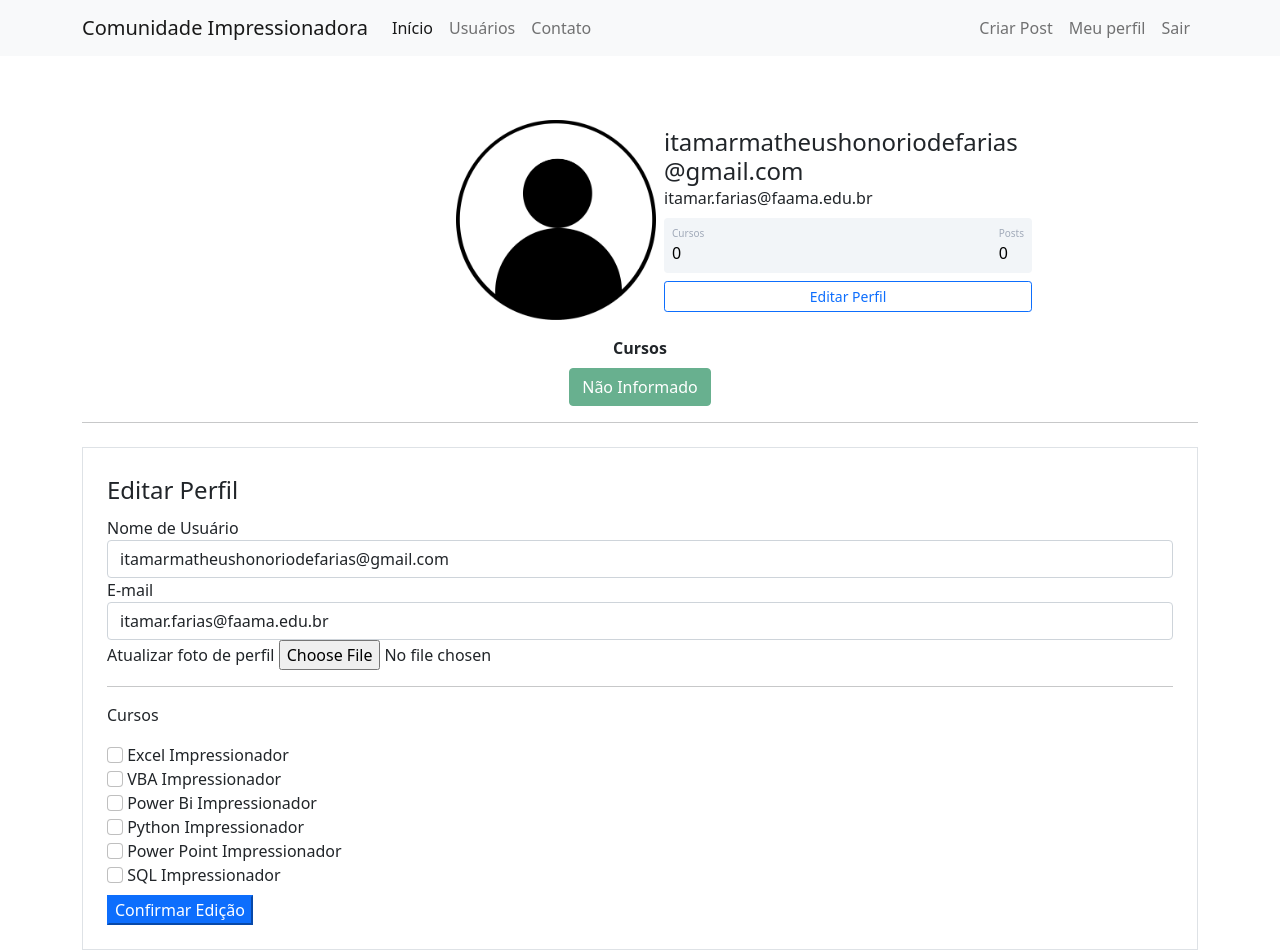
After one commit to ItaFariasSeven/sistema-comunidade-impressionadora, a Flask app: page /perfil/editar in a window 1280 px wide. The commit adds this page. Run offline with Flask 3, Linux system fonts and the light colour scheme; a user stored in the database is signed in; some libraries are stand-ins or nearby versions.

Commit message:
Versão finalizada do projeto

```diff
--- a/comunidadeimpressionadora/__init__.py
+++ b/comunidadeimpressionadora/__init__.py
@@ -11,6 +11,8 @@ app.config['SQLALCHEMY_DATABASE_URI'] = 'sqlite:///comunidade.db'
 database = SQLAlchemy(app)
 bcrypt = Bcrypt(app)
 login_manager = LoginManager(app)
+login_manager.login_view = 'login'
+login_manager.login_message_category = 'alert-info'
 
 #O app é criado e depois ele roda os routes
 from comunidadeimpressionadora import routes
--- a/comunidadeimpressionadora/forms.py
+++ b/comunidadeimpressionadora/forms.py
@@ -1,7 +1,9 @@
 from flask_wtf import FlaskForm
-from wtforms import StringField, PasswordField, SubmitField, BooleanField
-from wtforms.validators import DataRequired, Email, EqualTo, Length, ValidationError
+from flask_wtf.file import FileField, FileAllowed
+from wtforms import StringField, PasswordField, SubmitField, BooleanField, TextAreaField
+from wtforms.validators import DataRequired, Email, EqualTo, Length, ValidationError, length
 from comunidadeimpressionadora.models import Usuario
+from flask_login import current_user
 
 class FormCriarConta(FlaskForm):
     username = StringField('Nome de Usuário', validators=[DataRequired()])
@@ -21,3 +23,27 @@ class FormLogin(FlaskForm):
     password = PasswordField('Senha', validators=[DataRequired(), Length(6,20)])
     remember_data = BooleanField('Lembrar dados de Acesso')
     button_submit_login = SubmitField('Fazer Login')
+
+class FormEditarPerfil(FlaskForm):
+    username = StringField('Nome de Usuário', validators=[DataRequired()])
+    email = StringField('E-mail', validators=[DataRequired(), Email()])
+    photo_perfil = FileField('Atualizar foto de perfil', validators=[FileAllowed(['jpg', 'png'])])
+    course_excel = BooleanField('Excel Impressionador')
+    course_vba = BooleanField('VBA Impressionador')
+    course_powerbi = BooleanField('Power Bi Impressionador')
+    course_python = BooleanField('Python Impressionador')
+    course_ppt = BooleanField('Power Point Impressionador')
+    course_sql = BooleanField('SQL Impressionador')
+    button_submit_editperfil = SubmitField('Confirmar Edição')
+
+    def validate_email(self, email):
+        if current_user.email != email.data:
+            usuario = Usuario.query.filter_by(email=email.data).first()
+            if usuario:
+                raise ValidationError('Já existe um usuário com esse e-mail, cadastre outro e-mail')
+
+
+class FormCriarPost(FlaskForm):
+    title = StringField('Titulo do Post', validators=[DataRequired(), length(2, 100)])
+    body = TextAreaField('Escreva seu Post Aqui', validators=[DataRequired()])
+    button_submit = SubmitField('Criar Post')
--- a/comunidadeimpressionadora/models.py
+++ b/comunidadeimpressionadora/models.py
@@ -16,6 +16,9 @@ class Usuario(database.Model, UserMixin):
     posts = database.relationship('Post', backref='autor', lazy=True)
     courses = database.Column(database.String, nullable=False, default='Não Informado')
 
+    def contar_posts(self):
+        return len(self.posts)
+
 class Post(database.Model):
     id = database.Column(database.Integer, primary_key=True)
     title = database.Column(database.String, nullable=False)
--- a/comunidadeimpressionadora/routes.py
+++ b/comunidadeimpressionadora/routes.py
@@ -1,22 +1,26 @@
-from flask import render_template, redirect, url_for, flash, request
+from flask import render_template, redirect, url_for, flash, request, abort
 from comunidadeimpressionadora import app, database, bcrypt
-from comunidadeimpressionadora.forms import FormLogin, FormCriarConta
+from comunidadeimpressionadora.forms import FormLogin, FormCriarConta, FormEditarPerfil, FormCriarPost
 from comunidadeimpressionadora.models import Usuario, Post
-from flask_login import login_user
-
-lista_usuarios = ['lira', 'alessandro', 'josef']
+from flask_login import login_user, logout_user, current_user, login_required
+import secrets
+import os
+from PIL import Image
 
 
 @app.route('/')
 def home():
-    return render_template('home.html')
+    posts = Post.query.order_by(Post.id.desc())
+    return render_template('home.html', posts=posts)
 
 @app.route('/contato')
 def contato():
     return render_template('contato.html')
 
 @app.route('/usuarios')
+@login_required
 def usuarios():
+    lista_usuarios = Usuario.query.all()
     return render_template('usuarios.html', lista_usuarios=lista_usuarios)
 
 @app.route('/login', methods=['GET', 'POST'])
@@ -29,7 +33,11 @@ def login():
         if usuario and bcrypt.check_password_hash(usuario.password, form_login.password.data):
             login_user(usuario, remember=form_login.remember_data.data)
             flash(f'Login Feito com Sucesso no E-mail: {form_login.email.data}', 'alert-success')
-            return redirect(url_for('home'))
+            par_next = request.args.get('next')
+            if par_next:
+                return redirect(par_next)
+            else:
+                return  redirect(url_for('home'))
         else:
             flash(f'Falha no Login E-mail ou Senha errados', 'alert-danger')
     if form_criarconta.validate_on_submit() and 'button_submit_criarconta' in request.form:
@@ -40,3 +48,102 @@ def login():
         flash(f'Conta Criada para o E-mail: {form_criarconta.email.data}', 'alert-success')
         return redirect(url_for('home'))
     return render_template('login.html', form_login=form_login, form_criarconta=form_criarconta)
+
+@app.route('/sair')
+@login_required
+def sair():
+    logout_user()
+    flash (f'Logout Feito com Sucesso', 'alert-success')
+    return redirect(url_for('home'))
+
+@app.route('/perfil')
+@login_required
+def perfil():
+    foto_perfil = url_for('static', filename=f'fotos_perfil/{current_user.photo_perfil}')
+    return render_template('perfil.html', foto_perfil=foto_perfil)
+
+@app.route('/post/criar', methods=['GET', 'POST'])
+@login_required
+def criar_post():
+    form = FormCriarPost()
+    if form.validate_on_submit():
+        post = Post(title=form.title.data, body=form.body.data, autor=current_user)
+        database.session.add(post)
+        database.session.commit()
+        flash('Post Criado com Sucesso!','alert-success')
+        return redirect(url_for('home'))
+    return render_template('criarpost.html', form=form)
+
+
+
+def salvar_imagem(imagem):
+    codigo = secrets.token_hex(8)
+    nome, extensao = os.path.splitext(imagem.filename)
+    nome_arquivo = nome + codigo + extensao
+    caminho_completo = os.path.join(app.root_path, 'static/fotos_perfil', nome_arquivo)
+    tamanho = (400, 400)
+    imagem_reduzida = Image.open(imagem)
+    imagem_reduzida.thumbnail(tamanho)
+    imagem_reduzida.save(caminho_completo)
+    return nome_arquivo
+
+
+def atualizar_cursos(form):
+    lista_cursos = []
+    for campo in form:
+        if 'course_' in campo.name:
+            if campo.data:
+                lista_cursos.append(campo.label.text)
+    return ';'.join(lista_cursos)
+
+
+@app.route('/perfil/editar', methods=['GET', 'POST'])
+@login_required
+def editar_perfil():
+    form = FormEditarPerfil()
+    if form.validate_on_submit():
+        current_user.email = form.email.data
+        current_user.username = form.username.data
+        if form.photo_perfil.data:
+            nome_imagem = salvar_imagem(form.photo_perfil.data)
+            current_user.photo_perfil = nome_imagem
+        current_user.courses = atualizar_cursos(form)
+        database.session.commit()
+        flash(f'Perfil atualizado com Sucesso', 'alert-success')
+        return redirect(url_for('perfil'))
+    elif request.method == 'GET':
+        form.email.data = current_user.email
+        form.username.data = current_user.username
+    foto_perfil = url_for('static', filename=f'fotos_perfil/{current_user.photo_perfil}')
+    return render_template('editarperfil.html', foto_perfil=foto_perfil, form=form)
+
+@app.route('/post/<post_id>', methods=['GET', 'POST'])
+@login_required
+def exibir_post(post_id):
+    post = Post.query.get(post_id)
+    if current_user == post.autor:
+        form = FormCriarPost()
+        if request.method == 'GET':
+            form.title.data = post.title
+            form.body.data = post.body
+        elif form.validate_on_submit():
+            post.title = form.title.data
+            post.body = form.body.data
+            database.session.commit()
+            flash('Post Atualizado com Sucesso', 'alert-success')
+            return redirect(url_for('home'))
+    else:
+        form = None
+    return render_template('post.html', post=post, form=form)
+
+@app.route('/post/<post_id>/excluir', methods=['GET', 'POST'])
+@login_required
+def excluir_post(post_id):
+    post = Post.query.get(post_id)
+    if current_user == post.autor:
+        database.session.delete(post)
+        database.session.commit()
+        flash('Post excluído com sucesso', 'alert-danger')
+        return redirect(url_for('home'))
+    else:
+        abort(403)
--- /dev/null
+++ b/comunidadeimpressionadora/static/main.css
@@ -0,0 +1,24 @@
+.card{
+    width: 400px;
+    border: none;
+    border-radius: 10px;
+    background-color: #fff;
+}
+
+.stats{
+    background: #f2f5f8 !important;
+    color: #000 !important;
+}
+
+.articles, .followers, .rating{
+    font-size: 10px;
+    color:#a1aab9;
+}
+
+.number1, .number2, .number3{
+    font-weight: 500;
+}
+
+.meupost{
+    background-color: #f2f5f8;
+}
--- a/comunidadeimpressionadora/templates/base.html
+++ b/comunidadeimpressionadora/templates/base.html
@@ -5,6 +5,7 @@
     <title>Comunidade Impressionadora</title>
 
     <link href="https://cdn.jsdelivr.net/npm/bootstrap@5.0.2/dist/css/bootstrap.min.css" rel="stylesheet" integrity="sha384-EVSTQN3/azprG1Anm3QDgpJLIm9Nao0Yz1ztcQTwFspd3yD65VohhpuuCOmLASjC" crossorigin="anonymous">
+    <link rel="stylesheet" type="text/css" href="{{ url_for('static', filename='main.css') }}">
 
     {% block head %}
     {% endblock %}
--- /dev/null
+++ b/comunidadeimpressionadora/templates/editarperfil.html
@@ -0,0 +1,72 @@
+{% extends 'perfil.html' %}
+
+{% block form_editar_perfil %}
+
+    <div class="container">
+        <hr>
+        <div class="row">
+
+            <div class="col">
+                <form method="POST" action="" class="border p-4 mt-2" enctype="multipart/form-data">
+                    {{ form.csrf_token }}
+                    <legend>Editar Perfil</legend>
+                    <fieldset>
+                        <div class="form-group">
+                            {{ form.username.label(class="form-control.label") }}
+
+                            {% if form.username.errors %}
+                                {{ form.username(class="form-control is-invalid") }}
+                            <div class="invalid-feedback">
+                                {% for erro in form.username.errors %}
+                                    {{ erro }}
+                                {% endfor %}
+                            </div>
+                            {% else %}
+                                {{ form.username(class="form-control") }}
+                            {% endif %}
+                        </div>
+                        <div class="form-group">
+                            {{ form.email.label(class="form-control.label") }}
+
+                            {% if form.email.errors %}
+                                {{ form.email(class="form-control is-invalid") }}
+                            <div class="invalid-feedback">
+                                {% for erro in form.email.errors %}
+                                    {{ erro }}
+                                {% endfor %}
+                            </div>
+                            {% else %}
+                                {{ form.email(class="form-control") }}
+                            {% endif %}
+                        </div>
+
+                    <div class="form-group">
+                        {{ form.photo_perfil.label }}
+                        {{ form.photo_perfil(class="form-control-file") }}
+                        {% if form.photo_perfil.errors %}
+                            {% for erro in form.photo_perfil.errors %}
+                                <span class="text-danger">{{ erro }}</span><br>
+                            {% endfor %}
+                        {% endif %}
+                    </div>
+                    <hr>
+
+                    <p>Cursos</p>
+                    {% for campo in form %}
+                        {% if 'course_' in campo.name %}
+                            <div class="form-group">
+                                {{ campo(class="form-check-input") }}
+                                {{ campo.label(class="form-check-label") }}
+                            </div>
+                        {% endif %}
+                    {% endfor %}
+
+                    </fieldset>
+                    {{ form.button_submit_editperfil(class="btn-primary mt-2") }}
+                </form>
+            </div>
+        </div>
+
+    </div>
+
+{% endblock %}
--- a/comunidadeimpressionadora/templates/login.html
+++ b/comunidadeimpressionadora/templates/login.html
@@ -11,7 +11,7 @@
                 <form method="POST" action="" class="border p-4 mt-2">
                     {{ form_login.csrf_token }}
                     <legend>Login</legend>
-                    <fildset>
+                    <fieldset>
                         <div class="form-group">
                             {{ form_login.email.label(class="form-control.label") }}
 
@@ -47,7 +47,7 @@
                             {{ form_login.remember_data.label(class="form-check-label") }}
                             {{ form_login.remember_data(class="form-check-input") }}
                         </div>
-                    </fildset>
+                    </fieldset>
                     {{ form_login.button_submit_login(class="btn-primary mt-2") }}
                 </form>
             </div>
--- a/comunidadeimpressionadora/templates/navbar.html
+++ b/comunidadeimpressionadora/templates/navbar.html
@@ -17,12 +17,24 @@
         </li>
       </ul>
       <ul class="d-flex navbar-nav ">
+          {% if current_user.is_authenticated %}
+            <li class="nav-item">
+              <a class="nav-link" href="{{ url_for('criar_post') }}">Criar Post</a>
+            </li>
+            <li class="nav-item">
+              <a class="nav-link" href="{{ url_for('perfil') }}">Meu perfil</a>
+            </li>
+            <li class="nav-item">
+              <a class="nav-link" href="{{ url_for('sair') }}">Sair</a>
+            </li>
+          {% else %}
             <li class="nav-item">
               <a class="nav-link" href="{{ url_for('login') }}">Login</a>
             </li>
             <li class="nav-item">
               <a class="nav-link" href="{{ url_for('login') }}">Criar Conta</a>
             </li>
+          {% endif %}
       </ul>
     </div>
   </div>
--- /dev/null
+++ b/comunidadeimpressionadora/templates/perfil.html
@@ -0,0 +1,47 @@
+{% extends 'base.html' %}
+
+{% block body %}
+
+    <div class="container mt-5 d-flex justify-content-center">
+        <div class="card p-3">
+            <div class="d-flex align-items-center">
+                <div class="image pe-2"> <img src="{{ foto_perfil }}" class="rounded" width="200"> </div>
+                <div class="ml-3 w-100">
+                    <h4 class="mb-0 mt-0">{{ current_user.username }}</h4> <span>{{ current_user.email }}</span>
+                    <div class="p-2 mt-2 bg-primary d-flex justify-content-between rounded text-white stats">
+                        {% if 'Não Informado' in current_user.courses %}
+                        <div class="d-flex flex-column">
+                            <span class="articles">Cursos</span>
+                            <span class="number1">0</span>
+                        </div>
+                        {% else %}
+                        <div class="d-flex flex-column">
+                            <span class="articles">Cursos</span>
+                            <span class="number1">{{ current_user.courses.count(';') + 1 }}</span>
+                        </div>
+                        {% endif %}
+                        <div class="d-flex flex-column"> <span class="rating">Posts</span> <span class="number3">{{ current_user.contar_posts() }}</span> </div>
+                    </div>
+                    <div class="button mt-2 d-flex flex-row align-items-center">
+                        <a class="w-100" href="{{ url_for('editar_perfil') }}">
+                            <button class="btn btn-sm btn-outline-primary w-100">Editar Perfil</button>
+                        </a>
+                    </div>
+                </div>
+            </div>
+        </div>
+    </div>
+    <div class="row justify-content-center">
+        <div class="col col-4" style="text-align: center">
+            <strong>Cursos</strong><br>
+            {% for courses in current_user.courses.split(';') %}
+                <button type="button" class="btn btn-success mt-2" disabled>{{ courses }}</button>
+            {% endfor %}
+        </div>
+    </div>
+
+
+
+    {% block form_editar_perfil %}
+    {% endblock %}
+{% endblock %}
```
Also changed, not shown: comunidadeimpressionadora/templates/criarpost.html (added, +50 -0 lines), comunidadeimpressionadora/templates/home.html (+27 -1 lines), comunidadeimpressionadora/templates/post.html (added, +102 -0 lines), comunidadeimpressionadora/templates/usuarios.html (+36 -1 lines), comunidadeimpressionadora/static/fotos_perfil/Captura de tela 2026-05-04 1613126abaf66c76190cce.png (added), comunidadeimpressionadora/static/fotos_perfil/default.jpg (added), instance/comunidade.db. Lines whose indentation alone changed are shown as unchanged.
